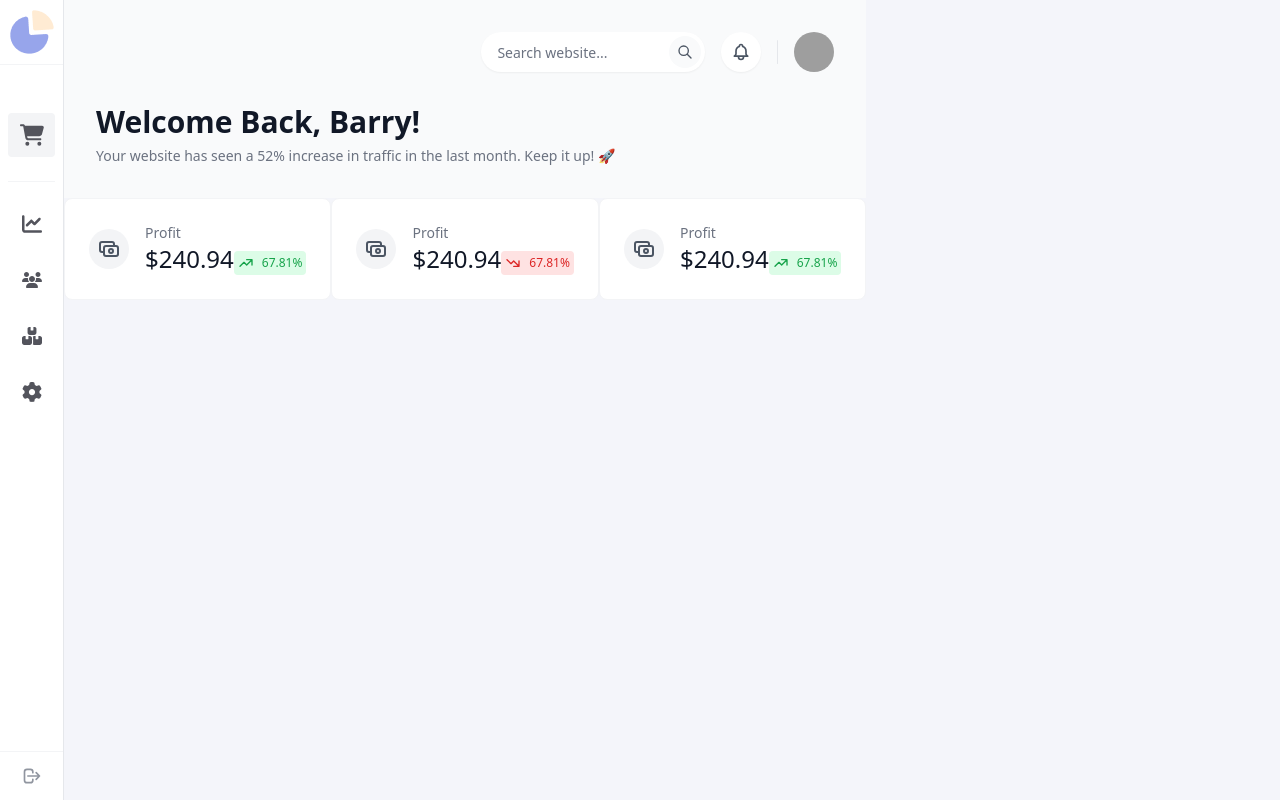
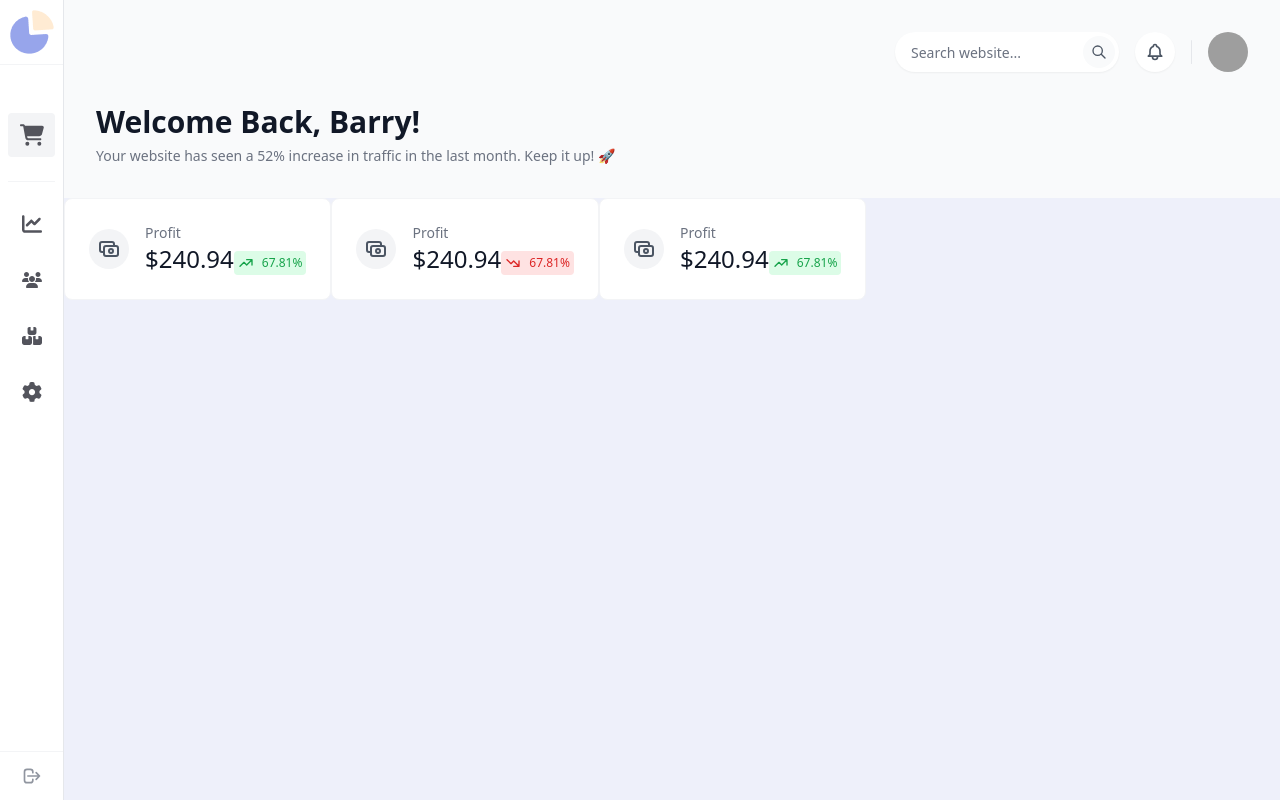
Before and after one commit to Yacineos/inventoryManager, an Angular app in the folder my-app/: page /dashboard in a window 1280 px wide. Built offline with nearby package versions, Linux system fonts and the light colour scheme; no server answers; grey boxes are pictures that could not be loaded.

Commit message:
fixed the width problem

```diff
--- a/my-app/src/app/app.component.css
+++ b/my-app/src/app/app.component.css
@@ -1,7 +1,3 @@
 @import 'tailwindcss/base';
 @import 'tailwindcss/components';
 @import 'tailwindcss/utilities';
-
-body {
-    background-color: #F4F5FA;
-}
--- a/my-app/src/app/app.component.html
+++ b/my-app/src/app/app.component.html
@@ -1,5 +1,5 @@
 <!DOCTYPE html>
-<html>
+<html class="overflow-x-hidden">
   <head>
     <meta charset="utf-8">
     <meta http-equiv="X-UA-Compatible" content="IE=edge">
@@ -8,9 +8,9 @@
     <meta name="viewport" content="width=device-width, initial-scale=1">
     <link rel="stylesheet" href="">
   </head>
+  <body class="flex bg-mainbg w-full h-full ">
+    <app-side-bar class="w-16" *ngIf="!loggedIn"></app-side-bar>
+    <div class="grow float-right"><router-outlet class="w-0"></router-outlet></div>
 
-  <body class="flex flex-row">
-    <app-side-bar class="static w-16" *ngIf="!loggedIn"></app-side-bar>
-    <router-outlet class="block"></router-outlet>
   </body>
 </html>
--- a/my-app/src/app/dashboard/dashboard.component.html
+++ b/my-app/src/app/dashboard/dashboard.component.html
@@ -1,7 +1,7 @@
-<div class="flex flex-col">
+<div class="flex flex-col w-full h-full">
   <div class="w-full">
     <header aria-label="Page Header" class="bg-gray-50 w-full">
-      <div class="mx-auto max-w-screen-xl px-4 py-8 sm:px-6 lg:px-8">
+      <div class="mx-auto  px-4 py-8 sm:px-6 lg:px-8">
         <div class="flex items-center justify-end gap-4">
           <div class="flex items-center gap-4">
             <div class="relative">
--- a/my-app/src/app/error/error.component.html
+++ b/my-app/src/app/error/error.component.html
@@ -1,4 +1,4 @@
-<div class="grid h-screen px-4 bg-white place-content-center">
+<div class="grid h-screen px-4 bg-white place-content-center w-full mx-auto">
     <div class="text-center">
       <h1 class="font-black text-gray-200 text-9xl">404</h1>
 
@@ -15,4 +15,4 @@
         Go Back Home
       </a>
     </div>
-  </div>
+</div>
--- a/my-app/src/index.html
+++ b/my-app/src/index.html
@@ -12,6 +12,6 @@
 
 </head>
 <body>
-  <app-root></app-root>
+  <app-root class="app-root"></app-root>
 </body>
 </html>
--- a/my-app/src/styles.css
+++ b/my-app/src/styles.css
@@ -18,3 +18,8 @@ body {
     width: 100%;
     height: 100%;
 }
+app-root{
+    margin: 0;
+    width: 100%;
+    height: 100%;
+}
--- a/my-app/tailwind.config.js
+++ b/my-app/tailwind.config.js
@@ -9,6 +9,7 @@ module.exports = {
       colors:{
         'mainpurple':'#5570f1',
         'mainwhite': '#ffffff',
+        'mainbg': '#EEF0FA',
         'maingrey': '#8B8D97',
         'mainblack': '#53545C',
       },
```
